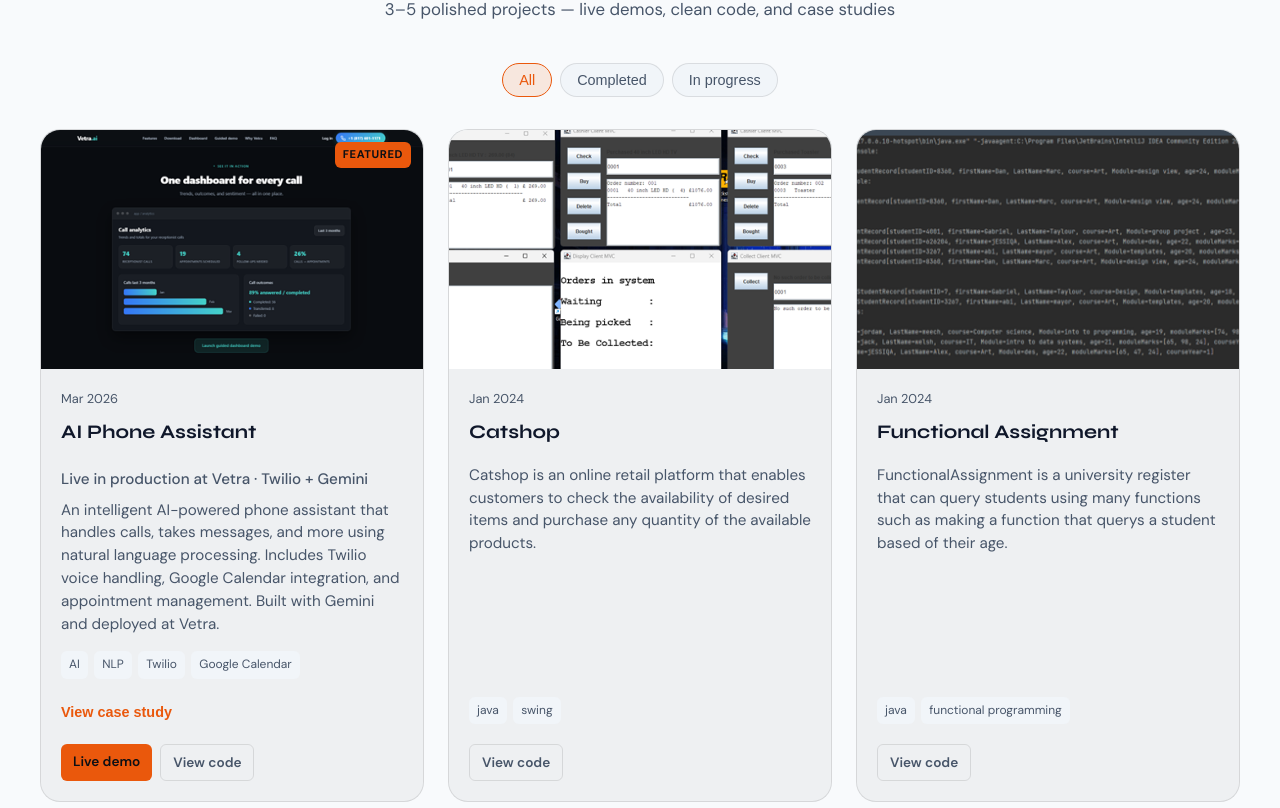
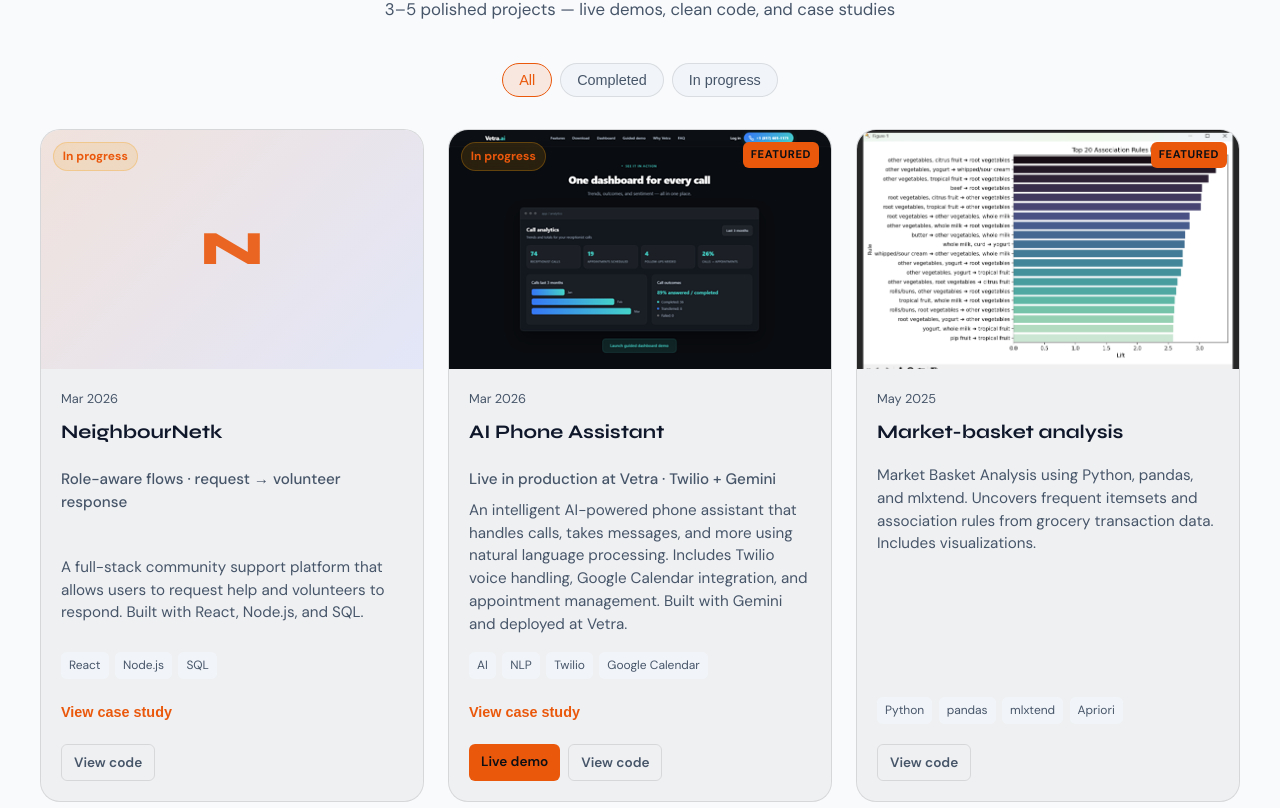
Before and after one commit to ZombiesmasherJT/portfolio, a React (Vite) app in the folder my-portfolio/: page / in a window 1280 px wide. Shown: the part 1772-2580 px from the top of the page. Built offline with nearby package versions, Linux system fonts and the light colour scheme.

Commit message:
Project section tidy up.

```diff
--- a/my-portfolio/public/portfolio.json
+++ b/my-portfolio/public/portfolio.json
@@ -17,7 +17,23 @@
         "futureImprovements": "Multi-language support, richer analytics on call outcomes, and optional human handoff for complex requests."
       },
       "tools": ["AI", "NLP", "Twilio", "Google Calendar", "Node.js"],
-      "status": "Completed"
+      "status": "In progress"
+    },
+    {
+      "title": "NeighbourNetk",
+      "description": "A full-stack community support platform that allows users to request help and volunteers to respond. Built with React, Node.js, and SQL.",
+      "date": "2026-03-16",
+      "link": "https://github.com/joshtite/NeighbourNetk",
+      "impact": "Role-aware flows · request → volunteer response",
+      "caseStudy": {
+        "problem": "This started from something I saw at my local club: people were always asking for help (lifts, picking something up, quick favours), but it lived across WhatsApp threads and it was easy for requests to get missed or duplicated.",
+        "techStackReason": "I went with React because I wanted a fast, clean UI that works on mobile. Node.js kept the backend simple to iterate on, and SQL made the request/response state easy to reason about (who asked, who accepted, what’s still open).",
+        "challenges": "The tricky part wasn’t the CRUD — it was the flow: making it obvious what a volunteer can do vs a requester, and keeping the status changes sane so you don’t end up with two people “accepting” the same request.",
+        "myRole": "I built it end-to-end: the role-aware screens, the API, and the database structure for users, requests, and responses. I also tuned the UI so you can scan what’s open and act quickly.",
+        "futureImprovements": "Add notifications so volunteers don’t have to refresh, basic admin/mod tools for the club, and a lightweight way to tag requests (e.g. ‘lift’, ‘errand’, ‘check-in’) to filter the feed."
+      },
+      "tools": ["React", "Node.js", "SQL"],
+      "status": "In progress"
     },
     {
       "title": "Catshop",
--- a/my-portfolio/src/About.css
+++ b/my-portfolio/src/About.css
@@ -98,12 +98,25 @@
   border: 3px solid var(--border);
   background: var(--bg-elevated);
   box-shadow: 0 12px 32px rgba(0, 0, 0, 0.3);
+  position: relative;
 }
 
 .about-img {
   width: 100%;
   height: 100%;
   object-fit: cover;
+  /*
+    `mee.png` is a tall screenshot; crop to the centered circular photo area.
+    Tweak these two values to adjust the crop.
+  */
+  object-position: 44% 46%;
+  display: block;
+  /*
+    Some headshots (esp. PNGs) include transparent padding; a slight scale
+    ensures the circle is fully filled without changing layout size.
+  */
+  transform: scale(2.35);
+  transform-origin: center;
 }
 
 @media (max-width: 768px) {
--- a/my-portfolio/src/App.css
+++ b/my-portfolio/src/App.css
@@ -24,6 +24,21 @@
   --section-padding-x: 1.5rem;
   --section-padding-y: 5rem;
   --hero-padding-y: 4rem;
+}
+
+/* Smooth theme swap (light <-> dark) */
+html.theme-transition,
+html.theme-transition * {
+  transition-property: background-color, color, border-color, box-shadow, fill, stroke, opacity !important;
+  transition-duration: 320ms !important;
+  transition-timing-function: cubic-bezier(0.22, 1, 0.36, 1) !important;
+}
+
+@media (prefers-reduced-motion: reduce) {
+  html.theme-transition,
+  html.theme-transition * {
+    transition: none !important;
+  }
 }
 
 /* Light theme */
@@ -491,7 +506,22 @@ a:hover {
   border-radius: var(--radius-lg);
   padding: 0;
   overflow: hidden;
-  transition: transform var(--transition), box-shadow var(--transition), border-color var(--transition);
+  will-change: transform;
+  transform: translateZ(0);
+  transition: transform 220ms cubic-bezier(0.2, 0.8, 0.2, 1), box-shadow 220ms cubic-bezier(0.2, 0.8, 0.2, 1), border-color 220ms ease;
+}
+
+.projectCard::before {
+  content: "";
+  position: absolute;
+  inset: -1px;
+  border-radius: inherit;
+  pointer-events: none;
+  opacity: 0;
+  transition: opacity 220ms ease;
+  background:
+    radial-gradient(1200px 500px at 20% -10%, rgba(245, 158, 11, 0.25), transparent 55%),
+    radial-gradient(900px 450px at 110% 20%, rgba(99, 102, 241, 0.18), transparent 55%);
 }
 
 .projectFeaturedBadge {
@@ -509,10 +539,45 @@ a:hover {
   border-radius: 6px;
 }
 
+.projectStatusBadge {
+  position: absolute;
+  top: 0.75rem;
+  left: 0.75rem;
+  z-index: 2;
+  font-size: 0.75rem;
+  font-weight: 700;
+  padding: 0.25rem 0.55rem;
+  border-radius: 999px;
+  background: rgba(255, 255, 255, 0.08);
+  border: 1px solid rgba(255, 255, 255, 0.14);
+  color: var(--text);
+  backdrop-filter: blur(10px);
+}
+
+.projectStatusBadge.is-in-progress {
+  background: rgba(245, 158, 11, 0.14);
+  border-color: rgba(245, 158, 11, 0.28);
+  color: var(--accent);
+}
+
 .projectCard:hover {
-  transform: translateY(-4px);
-  box-shadow: 0 20px 40px rgba(0, 0, 0, 0.3);
-  border-color: rgba(245, 158, 11, 0.2);
+  transform: translateY(-8px) scale(1.01);
+  box-shadow: 0 26px 70px rgba(0, 0, 0, 0.42);
+  border-color: rgba(245, 158, 11, 0.3);
+}
+
+.projectCard:hover::before {
+  opacity: 1;
+}
+
+.projectCard:focus-within {
+  transform: translateY(-6px);
+  box-shadow: 0 24px 60px rgba(0, 0, 0, 0.4);
+  border-color: rgba(245, 158, 11, 0.3);
+}
+
+.projectCard:focus-within::before {
+  opacity: 1;
 }
 
 .projectCard h3 {
@@ -533,6 +598,19 @@ a:hover {
   background: var(--bg-elevated);
   overflow: hidden;
   flex-shrink: 0;
+  position: relative;
+}
+
+.projectImageWrap::after {
+  content: "";
+  position: absolute;
+  inset: 0;
+  pointer-events: none;
+  opacity: 0;
+  transition: opacity 220ms ease;
+  background:
+    linear-gradient(120deg, transparent 0%, rgba(255, 255, 255, 0.08) 25%, transparent 50%),
+    radial-gradient(900px 380px at 30% 20%, rgba(245, 158, 11, 0.18), transparent 60%);
 }
 
 .projectImage {
@@ -542,6 +620,17 @@ a:hover {
   object-position: top center;
   display: block;
   max-width: 100%;
+  transform: scale(1.001);
+  transition: transform 320ms cubic-bezier(0.2, 0.8, 0.2, 1), filter 320ms ease;
+}
+
+.projectCard:hover .projectImage {
+  transform: scale(1.06);
+  filter: saturate(1.05) contrast(1.02);
+}
+
+.projectCard:hover .projectImageWrap::after {
+  opacity: 1;
 }
 
 .projectImagePlaceholder {
@@ -651,7 +740,7 @@ a:hover {
   font-size: 0.85rem;
   font-weight: 600;
   border-radius: 6px;
-  transition: background var(--transition), color var(--transition), transform var(--transition);
+  transition: background 180ms ease, color 180ms ease, transform 180ms ease, box-shadow 180ms ease, border-color 180ms ease;
 }
 
 .projectLinkPrimary {
@@ -661,7 +750,8 @@ a:hover {
 
 .projectLinkPrimary:hover {
   background: var(--accent-hover);
-  transform: translateY(-1px);
+  transform: translateY(-2px);
+  box-shadow: 0 10px 22px rgba(245, 158, 11, 0.22);
 }
 
 .projectLinkSecondary {
@@ -673,6 +763,27 @@ a:hover {
 .projectLinkSecondary:hover {
   border-color: var(--accent);
   color: var(--accent);
+  transform: translateY(-2px);
+}
+
+@media (prefers-reduced-motion: reduce) {
+  .projectCard,
+  .projectCard::before,
+  .projectImage,
+  .projectImageWrap::after,
+  .projectLink {
+    transition: none !important;
+  }
+
+  .projectCard:hover,
+  .projectCard:focus-within {
+    transform: none;
+  }
+
+  .projectCard:hover .projectImage {
+    transform: none;
+    filter: none;
+  }
 }
 
 /* ========== Skills ========== */
--- a/my-portfolio/src/components/Projects.jsx
+++ b/my-portfolio/src/components/Projects.jsx
@@ -31,7 +31,13 @@ function Projects() {
       .finally(() => setLoading(false));
   }, []);
 
-  const filteredProjects = projects.filter(
+  const sortedProjects = [...projects].sort((a, b) => {
+    const aTime = a?.date ? new Date(a.date).getTime() : 0;
+    const bTime = b?.date ? new Date(b.date).getTime() : 0;
+    return bTime - aTime;
+  });
+
+  const filteredProjects = sortedProjects.filter(
     (p) => filterStatus === "all" || p.status === filterStatus
   );
 
@@ -72,6 +78,14 @@ function Projects() {
             <article className="projectCard" key={project.title}>
               {project.featured && (
                 <span className="projectFeaturedBadge" aria-hidden="true">Featured</span>
+              )}
+              {project.status && project.status !== "Completed" && (
+                <span
+                  className={`projectStatusBadge ${project.status === "In progress" ? "is-in-progress" : ""}`}
+                  aria-label={`Status: ${project.status}`}
+                >
+                  {project.status}
+                </span>
               )}
               <div className="projectImageWrap">
                 {imageSrc(project.image) ? (
--- a/my-portfolio/src/context/ThemeContext.jsx
+++ b/my-portfolio/src/context/ThemeContext.jsx
@@ -19,8 +19,21 @@ export function ThemeProvider({ children }) {
   });
 
   useEffect(() => {
-    document.documentElement.setAttribute("data-theme", theme);
+    const root = document.documentElement;
+    // Add a short-lived class so CSS can animate the theme swap.
+    root.classList.add("theme-transition");
+    // Force style recalc so the class takes effect before variables swap.
+    // eslint-disable-next-line no-unused-expressions
+    root.offsetHeight;
+
+    root.setAttribute("data-theme", theme);
     localStorage.setItem(THEME_KEY, theme);
+
+    const t = window.setTimeout(() => {
+      root.classList.remove("theme-transition");
+    }, 320);
+
+    return () => window.clearTimeout(t);
   }, [theme]);
 
   const toggleTheme = () => setTheme((t) => (t === "dark" ? "light" : "dark"));
```
